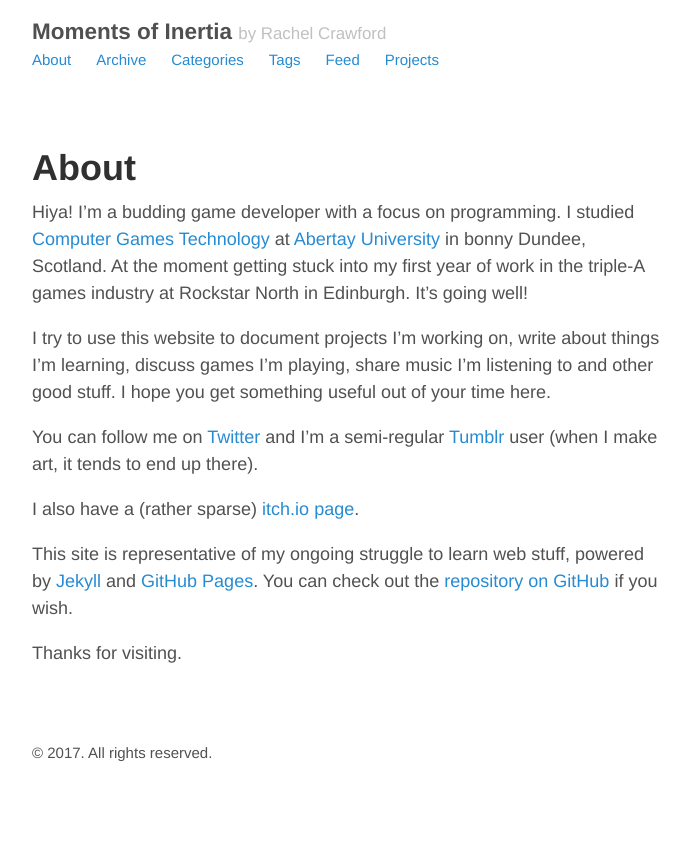
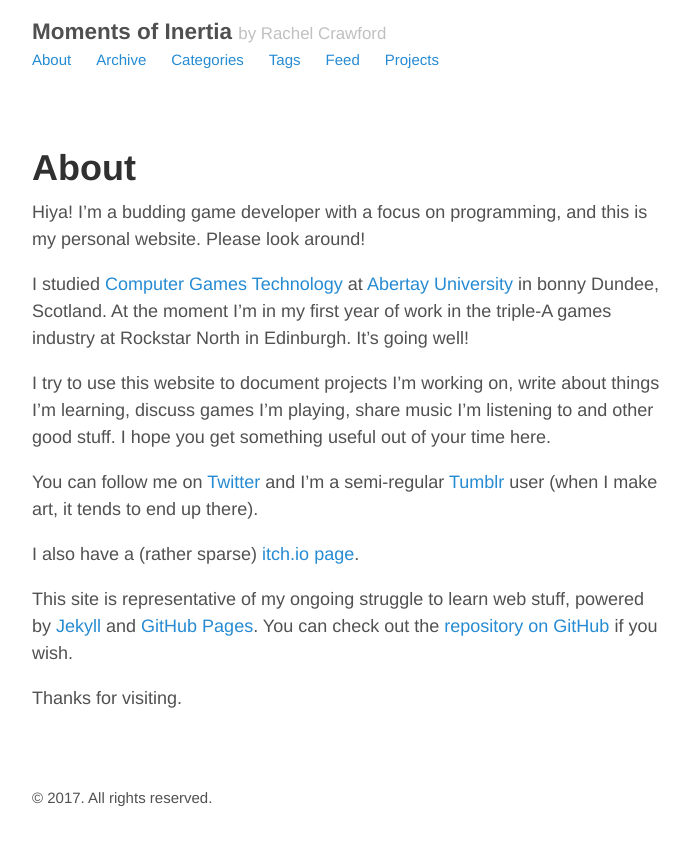
Before and after one commit to rachelnertia/rachelnertia.github.io, a Jekyll site: the page built from about.md, in a window 1280 px wide. Shown: the top 845 px of the page, without its empty margins (293-983 px from the left). Built offline with Jekyll 4.4.1, drawn with Linux system fonts in a browser that asks for light colours.

Commit message:
Update about.md

```diff
--- a/about.md
+++ b/about.md
@@ -3,7 +3,9 @@ layout: page
 title: About
 ---
 
-Hiya! I'm a budding game developer with a focus on programming. I studied [Computer Games Technology](http://www.abertay.ac.uk/courses//ug/comopgamestech/) at [Abertay University](http://www.abertay.ac.uk/) in bonny Dundee, Scotland. At the moment getting stuck into my first year of work in the triple-A games industry at Rockstar North in Edinburgh. It's going well!
+Hiya! I'm a budding game developer with a focus on programming, and this is my personal website. Please look around!
+
+I studied [Computer Games Technology](http://www.abertay.ac.uk/courses//ug/comopgamestech/) at [Abertay University](http://www.abertay.ac.uk/) in bonny Dundee, Scotland. At the moment I'm in my first year of work in the triple-A games industry at Rockstar North in Edinburgh. It's going well!
 
 I try to use this website to document projects I'm working on, write about things I'm learning, discuss games I'm playing, share music I'm listening to and other good stuff. I hope you get something useful out of your time here.
 
```
